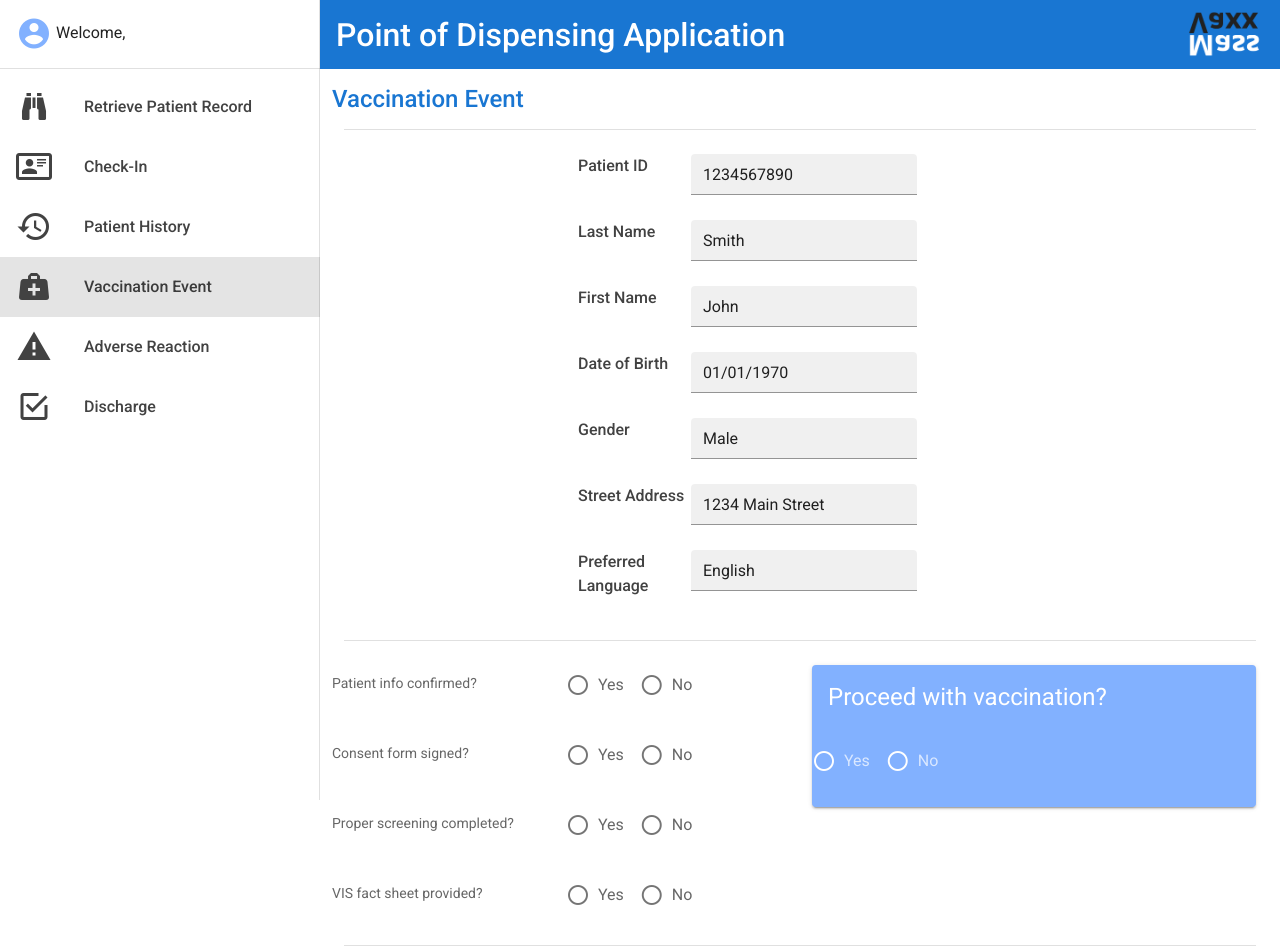
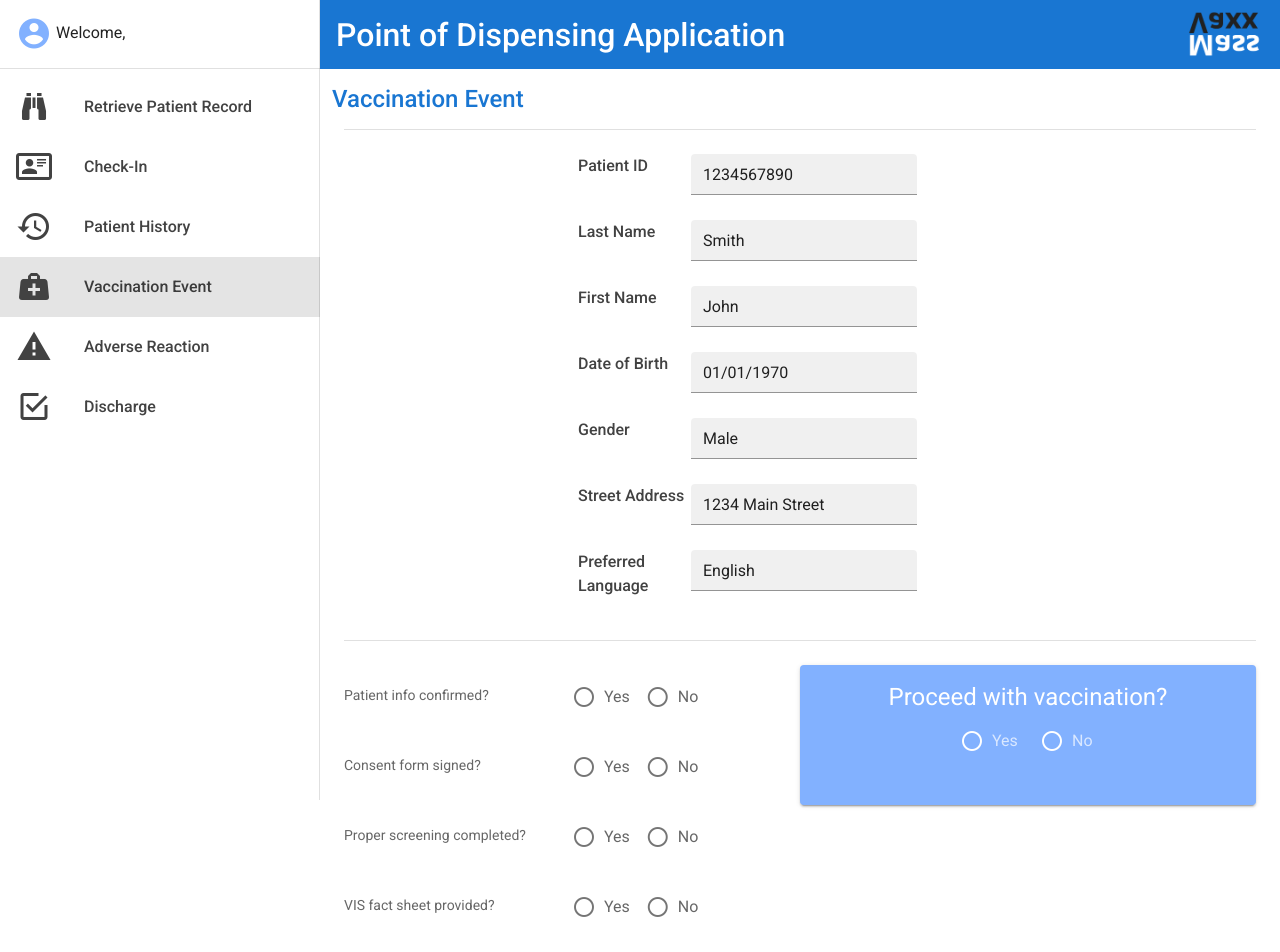
Before and after one commit to david-fraley/MassVaccinationSystem, a Vue app in the folder PointOfDispensingApp/: page /#/VaccinationEvent in a window 1280 px wide. Shown: the top 952 px of the page. Built offline with nearby package versions, Linux system fonts and the light colour scheme.

Commit message:
Update formatting

```diff
--- a/PointOfDispensingApp/src/components/VaccinationScreeningComponent.vue
+++ b/PointOfDispensingApp/src/components/VaccinationScreeningComponent.vue
@@ -1,10 +1,10 @@
 <template>
-  <v-container>
-    <v-row>
+  <v-container fill-height fluid>
+    <v-row no-gutters>
       <v-col cols="6">
-        <v-row>
+        <v-row no-gutters>
           <v-col cols="6">
-            <v-row>
+            <v-row no-gutters>
               <v-radio-group>
                 <template v-slot:label>
                   <div>Patient info confirmed? </div>
@@ -13,7 +13,7 @@
             </v-row>
           </v-col>
           <v-col cols="6">
-            <v-row>
+            <v-row no-gutters>
               <v-radio-group v-model="patientInfoComfirmed" row>
                   <v-radio
                     label="Yes"
@@ -27,9 +27,9 @@
             </v-row>
           </v-col>
         </v-row>
-        <v-row>
+        <v-row no-gutters>
           <v-col cols="6">
-            <v-row>
+            <v-row no-gutters>
               <v-radio-group>
                 <template v-slot:label>
                   <div>Consent form signed?</div>
@@ -38,7 +38,7 @@
             </v-row>
           </v-col>
           <v-col cols="6">
-            <v-row>
+            <v-row no-gutters>
               <v-radio-group v-model="consentFormSigned" row>
                   <v-radio
                     label="Yes"
@@ -52,9 +52,9 @@
             </v-row>
           </v-col>
         </v-row>
-        <v-row>
+        <v-row no-gutters>
           <v-col cols="6">
-            <v-row>
+            <v-row no-gutters>
               <v-radio-group>
                 <template v-slot:label>
                   <div>Proper screening completed?</div>
@@ -63,7 +63,7 @@
             </v-row>
           </v-col>
           <v-col cols="6">
-            <v-row>
+            <v-row no-gutters>
               <v-radio-group v-model="screeningCompleted" row>
                   <v-radio
                     label="Yes"
@@ -77,9 +77,9 @@
             </v-row>
           </v-col>
         </v-row>
-        <v-row>
+        <v-row no-gutters>
           <v-col cols="6">
-            <v-row>
+            <v-row no-gutters>
               <v-radio-group>
                 <template v-slot:label>
                   <div>VIS fact sheet provided?</div>
@@ -88,7 +88,7 @@
             </v-row>
           </v-col>
           <v-col cols="6">
-            <v-row>
+            <v-row no-gutters>
               <v-radio-group v-model="factSheetProvided" row>
                   <v-radio
                     label="Yes"
@@ -105,22 +105,24 @@
       </v-col>
 
       <v-col cols="6">
-        <v-card color="accent" dark>
-          <v-card-title style="center" class="headline">
+        <v-card color="accent" dark height="50%" v-show="true">
+          <v-card-title class="headline justify-center">
               Proceed with vaccination?
           </v-card-title>
           <v-row align="center" justify="center">
-            <v-col cols="12">
-              <v-radio-group v-model="row" row>
+            <v-col cols="2">
                 <v-radio
+                  v-model="vaccinationYes"
                   label="Yes"
                   value="Yes"
                 ></v-radio>
+            </v-col>
+            <v-col cols="2">
                 <v-radio
+                  v-model="vaccinationNo"
                   label="No"
                   value="No"
                 ></v-radio>
-              </v-radio-group>
             </v-col>
           </v-row>
         </v-card>
```
